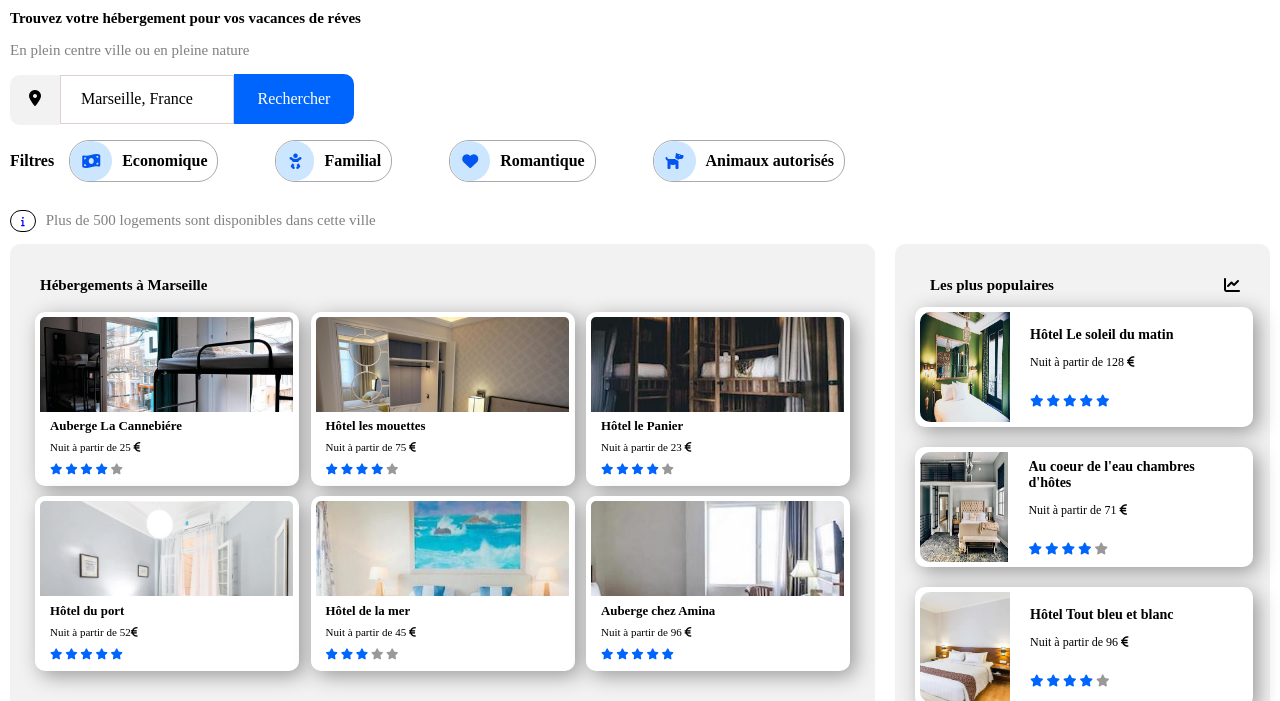
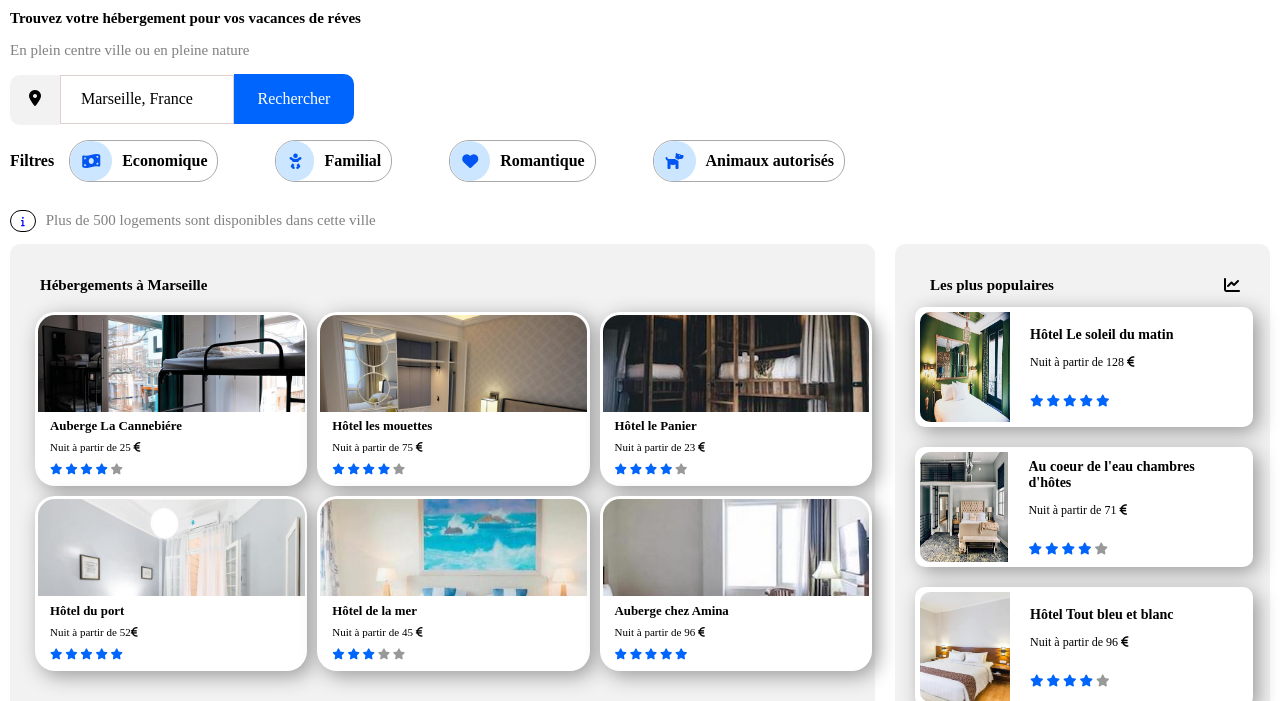
Before and after one commit to Elbachir8495/projet2, a plain HTML site: page index.html in a window 1280 px wide. Shown: the part 99-800 px from the top of the page. Drawn offline with Linux system fonts and the light colour scheme.

Commit message:
modification du css/booki.css

```diff
--- a/css/booki.css
+++ b/css/booki.css
@@ -239,11 +239,11 @@
        color: black;
    }
    .card_hebergement{
-       width: 32%;
+       width: 33%;
        margin: 5px;
        background-color: white;
        box-shadow: 5px 5px 20px #999;
-       border-radius: 10px/10px;
+       border-radius: 20px/20px;
    }
 
    .card_hebergement a{
@@ -259,13 +259,13 @@
        height: 100px;
        overflow:hidden ;
        position:relative;
-
    }
    .card_image_hebergement img{
-       width: 96%;
-       border-radius: 10px 10px 0px 0px;
+       width: 98%;
+       border-radius: 20px 20px 0px 0px;
        position: absolute;
-       padding: 5px;
+       padding: 3px;
+
    }
    .card_body_hebergement{
        text-align: left;
```
